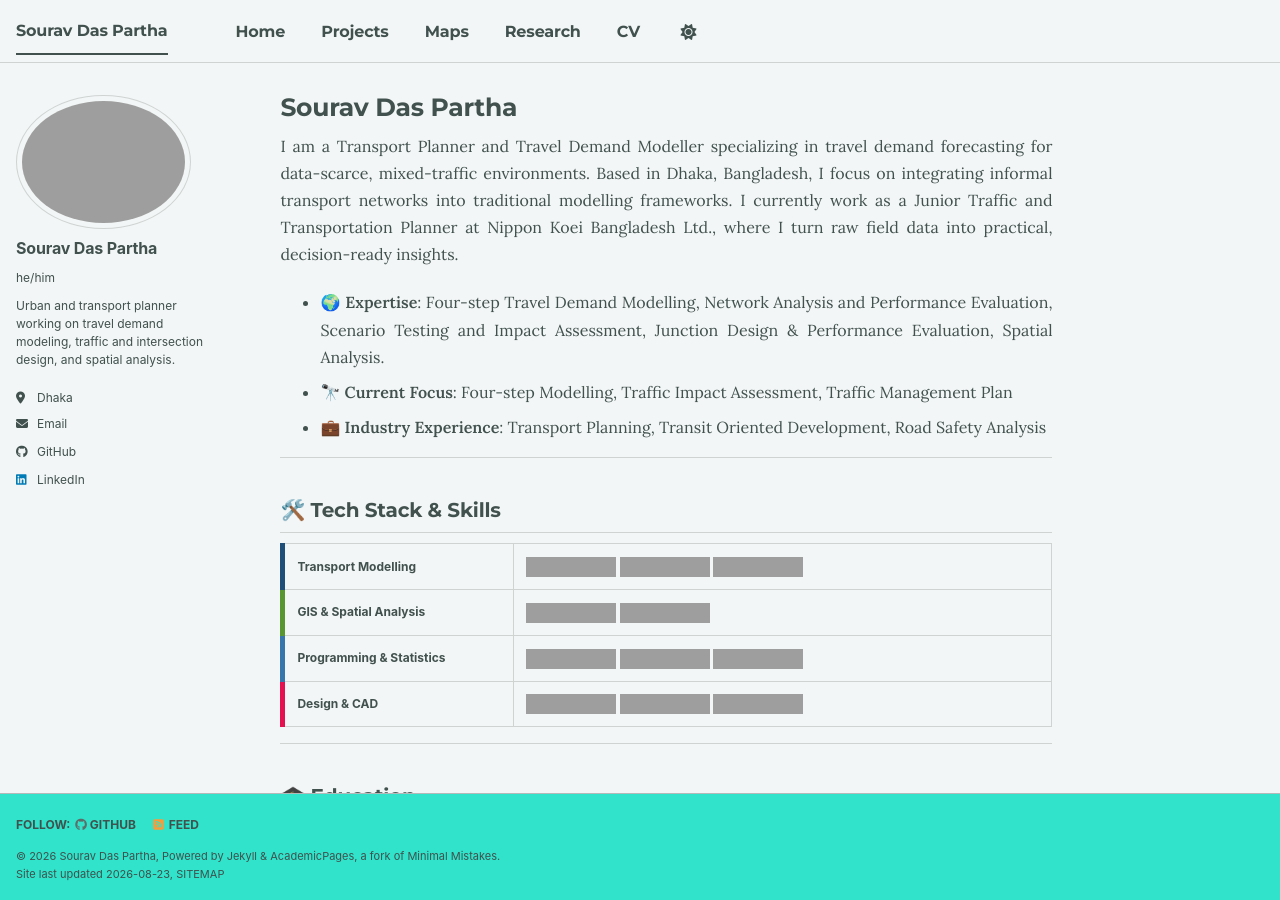
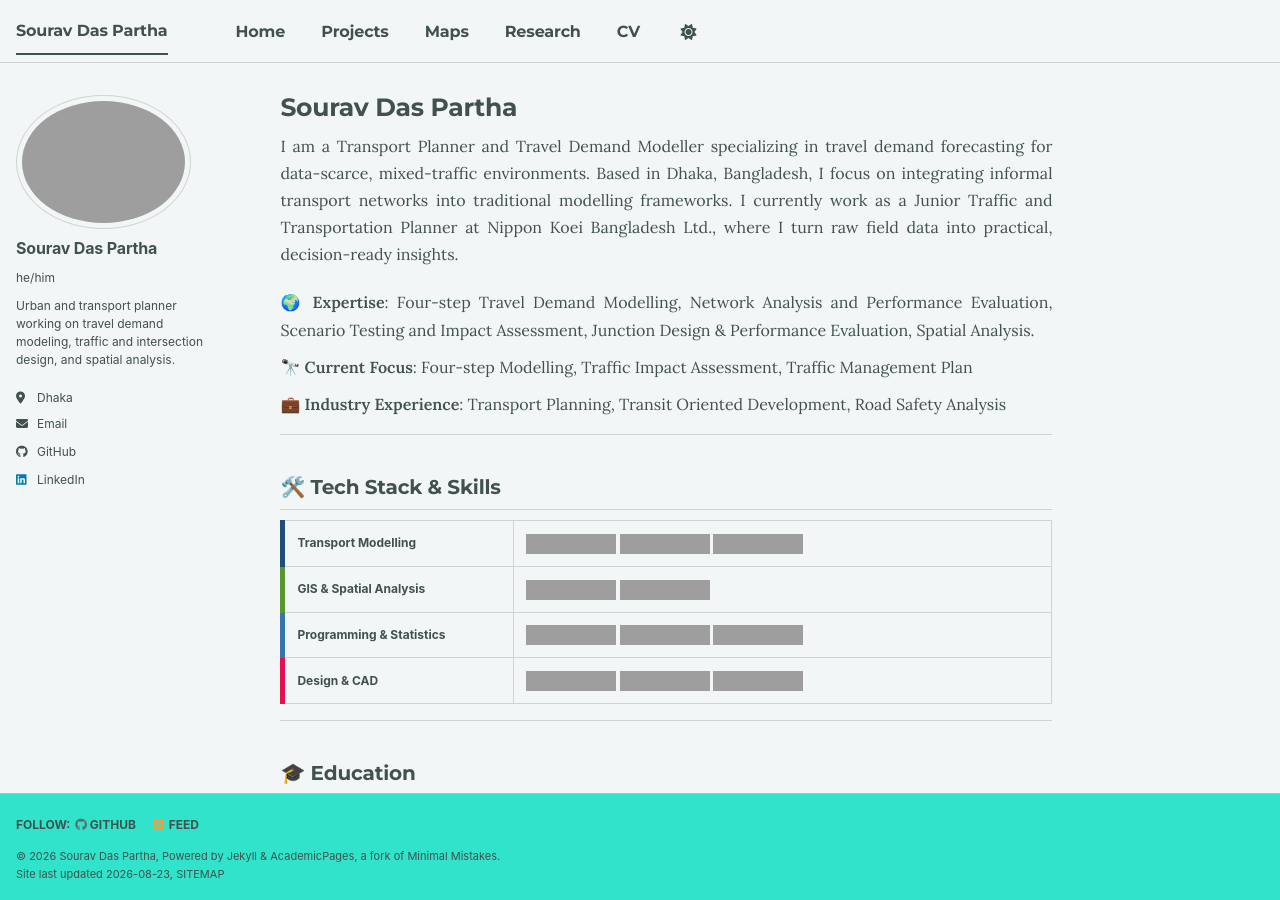
Before and after one commit to souravdaspartha/souravdaspartha.github.io, a Jekyll site: the page built from _pages/about.md, in a window 1280 px wide and 900 px high. Built offline with Jekyll 4.4.1, drawn with Linux system fonts in a browser that asks for light colours; a script bundle is joined from its source files by our own code; library files that are not in the unit come from our copies; grey boxes are pictures that could not be loaded.

Commit message:
Update about.md

```diff
--- a/_pages/about.md
+++ b/_pages/about.md
@@ -9,9 +9,11 @@ redirect_from:
 
 I am a Transport Planner and Travel Demand Modeller specializing in travel demand forecasting for data-scarce, mixed-traffic environments. Based in Dhaka, Bangladesh, I focus on integrating informal transport networks into traditional modelling frameworks. I currently work as a Junior Traffic and Transportation Planner at Nippon Koei Bangladesh Ltd., where I turn raw field data into practical, decision-ready insights.
 
-- 🌍 **Expertise**: Four-step Travel Demand Modelling, Network Analysis and Performance Evaluation, Scenario Testing and Impact Assessment, Junction Design & Performance Evaluation, Spatial Analysis.
-- 🔭 **Current Focus**: Four-step Modelling, Traffic Impact Assessment, Traffic Management Plan
-- 💼 **Industry Experience**: Transport Planning, Transit Oriented Development, Road Safety Analysis
+<ul style="list-style: none; padding-left: 0;">
+<li style="margin-bottom: 10px;">🌍 <strong>Expertise</strong>: Four-step Travel Demand Modelling, Network Analysis and Performance Evaluation, Scenario Testing and Impact Assessment, Junction Design &amp; Performance Evaluation, Spatial Analysis.</li>
+<li style="margin-bottom: 10px;">🔭 <strong>Current Focus</strong>: Four-step Modelling, Traffic Impact Assessment, Traffic Management Plan</li>
+<li>💼 <strong>Industry Experience</strong>: Transport Planning, Transit Oriented Development, Road Safety Analysis</li>
+</ul>
 
 ---
 
```
